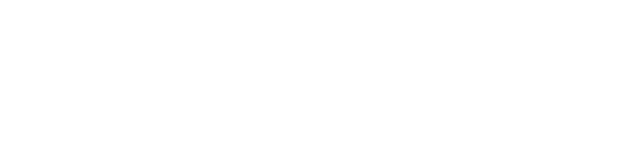
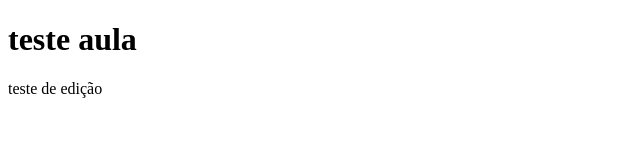
Before and after one commit to scheilasilva/Ulbra-Cassio, a plain HTML site: page trabalho/index.html in a window 1280 px wide. Shown: the whole page, without its empty margins (0-640 px from the left). Drawn offline with Linux system fonts and the light colour scheme.

Commit message:
Update index.html

```diff
--- a/trabalho/index.html
+++ b/trabalho/index.html
@@ -5,9 +5,11 @@
     <meta http-equiv="X-UA-Compatible" content="IE=edge">
     <meta name="viewport" content="width=
     , initial-scale=1.0">
-    <title>Document</title>
+    <title>teste aula</title>
 </head>
 <body>
+    <h1> teste aula</h1>
+    teste de edição
 
 </body>
 </html>
```
